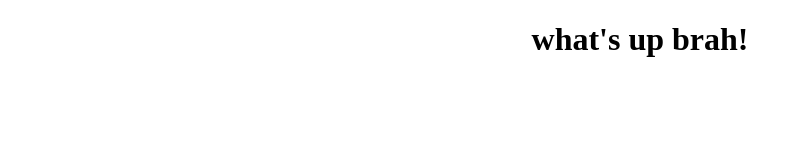
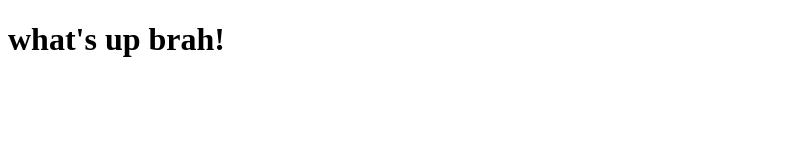
Before and after one commit to nepno/nepno.github.io, a plain HTML site: page index.html in a window 1280 px wide. Shown: the whole page, without its empty margins (0-801 px from the left). Drawn offline with Linux system fonts and the light colour scheme.

Commit message:
Update index.html

```diff
--- a/index.html
+++ b/index.html
@@ -7,4 +7,6 @@
 <meta name="language" content="English">
 <meta name="author" content="nepeno.ca">
 <meta name="theme-color" content="#FF00FF">
-<center> <h1>what's up brah!</h1> </center>
+<link rel="stylesheet" href="style.css">
+
+<h1>what's up brah!</h1>
```
